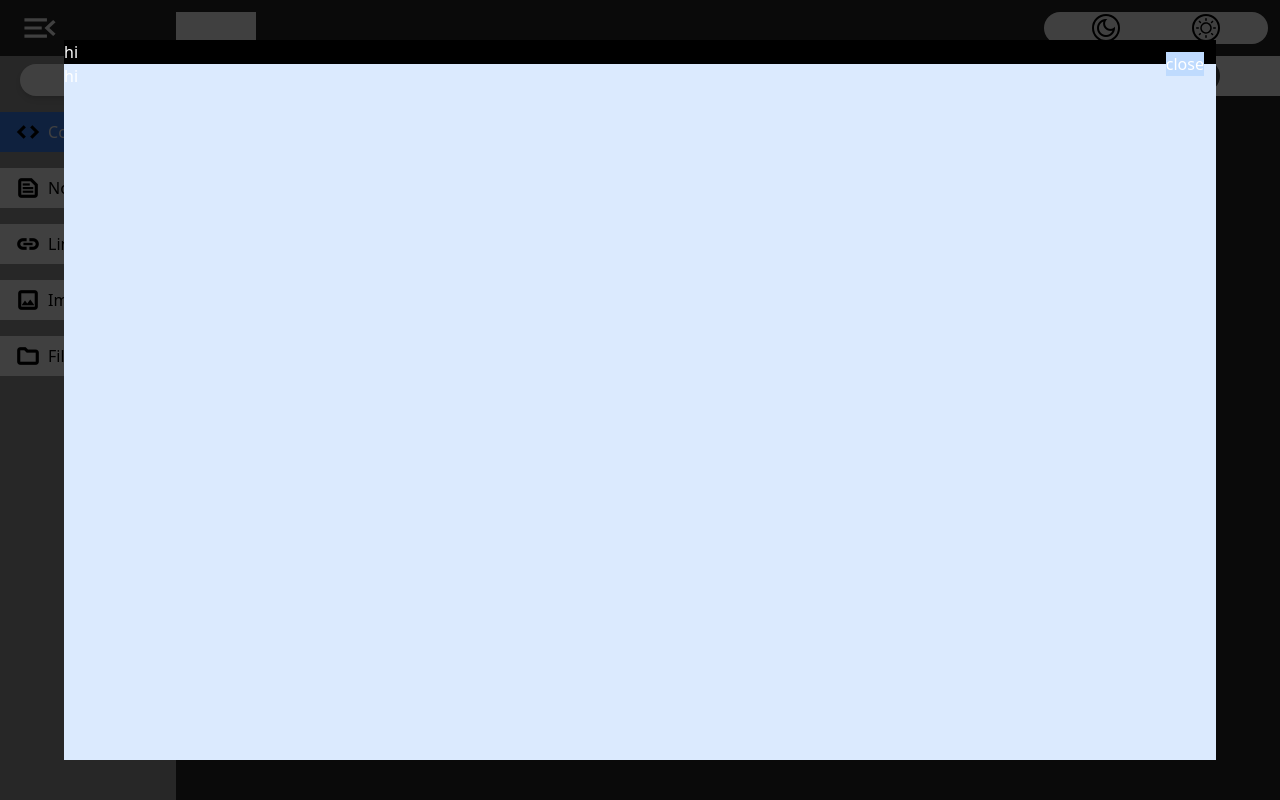
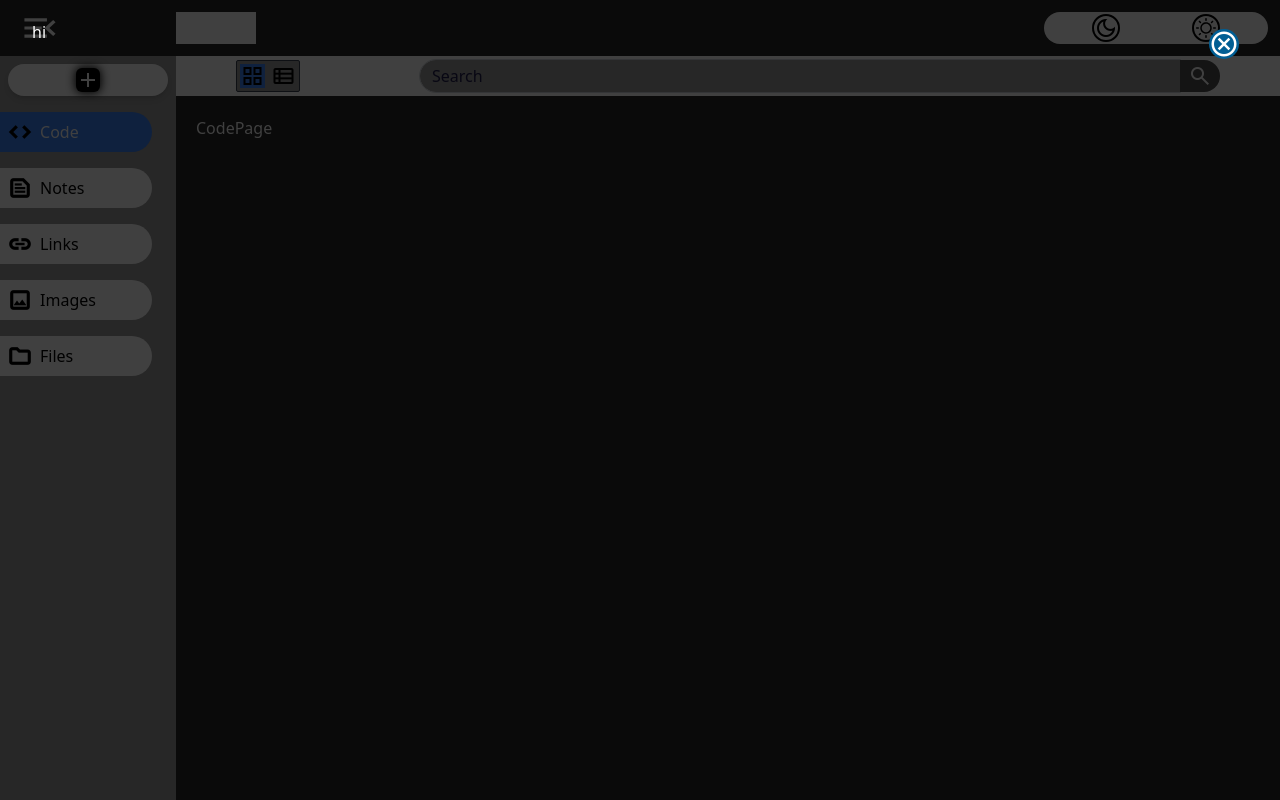
Before and after one commit to Ajay9330/webdrive, a React (Vite) app: page /codes in a window 1280 px wide. Built offline with nearby package versions, Linux system fonts and the light colour scheme.

Commit message:
Improved the sidebar

```diff
--- a/package.json
+++ b/package.json
@@ -12,6 +12,7 @@
   "dependencies": {
     "@reduxjs/toolkit": "^2.2.6",
     "classnames": "^2.5.1",
+    "highlight.js": "^11.10.0",
     "react": "^18.3.1",
     "react-dom": "^18.3.1",
     "react-redux": "^9.1.2",
--- a/src/App.jsx
+++ b/src/App.jsx
@@ -4,11 +4,11 @@ import viteLogo from '/vite.svg'
 import './App.css'
 import { Navigate, redirect, Route, Routes } from 'react-router-dom'
 import { Layout } from './Components/Layout'
-import  Codes  from './Components/Outletcomponents/Codes'
-import Files from './Components/Outletcomponents/Files'
-import Links from './Components/Outletcomponents/Links'
-import Images from './Components/Outletcomponents/Images'
-import Notes from './Components/Outletcomponents/Notes'
+import { CodePage } from './pages/CodePage'
+import { FilesPage } from './pages/FilesPage'
+import { LinkPage } from './pages/LinkPage'
+import { NotesPage } from './pages/NotesPage'
+import { ImagePage } from './pages/ImagePage'
 function App() {
 
   const [islogin,setlogin]=useState(true);
@@ -17,11 +17,11 @@ function App() {
     <Routes>
       {islogin &&
         <Route path='/' element={<Layout/>}>
-          <Route  path='codes' element={<Codes/>}/>
-          <Route path='files' element={<Files/>}/>
-          <Route path='links' element={<Links/>}/>
-          <Route path='notes' element={<Notes/>}/>
-          <Route path='images' element={<Images/>}/>
+          <Route  path='codes' element={<CodePage/>}/>
+          <Route path='files' element={<FilesPage/>}/>
+          <Route path='links' element={<LinkPage/>}/>
+          <Route path='notes' element={<NotesPage/>}/>
+          <Route path='images' element={<ImagePage/>}/>
         </Route>
       }
       <Route path='*' element={'<div>not found</div>'}/>
--- a/src/Components/Layout.jsx
+++ b/src/Components/Layout.jsx
@@ -1,4 +1,4 @@
-import React, { useEffect } from 'react';
+import React, { useEffect, useState } from 'react';
 import { SideBar } from './SideBar';
 import { Header } from './Header';
 import { Outlet } from 'react-router-dom';
@@ -7,8 +7,8 @@ import {Model} from './Model';
 import { useSelector } from 'react-redux';
 import { Search } from './Search';
 export const Layout=()=>{
-    const model=useSelector(state=>state.tools.isModelopen);
     const isopen=useSelector(state=>state.tools.isSidebaropen);
+
     useEffect(()=>{
 
     })
@@ -20,10 +20,9 @@ export const Layout=()=>{
 
             <div className='flex-1  h-[calc(100vh-56px)] bg-blue-500 text-white flex-col flex '>
                 <Search/>
-            <div className='bg-primary1 flex-1 text-white '>
+            <div className='bg-primary1 flex-1 overflow-auto text-white flex flex-wrap  p-5'>
                 <Outlet/>
             </div>
-            {model && <Model><div className='w-full h-full bg-blue-100'>hi</div></Model>}
             </div>
         </div>
         </>
--- a/src/Components/Model.jsx
+++ b/src/Components/Model.jsx
@@ -1,24 +1,18 @@
 import react, { useEffect } from 'react'
-import { useDispatch, useSelector } from 'react-redux';
-import {createPortal} from 'react-dom';
-import { store } from '../appstore/store';
-import { setModel } from '../appstore/reducers/accesblity';
-export const Model=({children})=>{
-    const v=useSelector(state=>state);
-    const dispatch=useDispatch();
+export const Model=({children,close})=>{
 
     return(
         <>
             <div className='absolute max-w-screen max-h-screen h-full w-full overflow-hidden
              bg-black left-0 bg-opacity-75 top-0 flex flex-col items-center justify-center'>
 
-                <div style={{animation:'zoomout', animationDuration:'.3s'}} className='max-h-[90%] overflow-hidden h-full w-full flex-1 bg-black max-w-[90%] text-white  '>
-                    <span onClick={()=>{dispatch(setModel(false))}} className=' relative top-3 right-3 float-right bg-blue-200  matirail-icons-outlined'>close</span>
-                    hi
+                <div style={{animation:'zoomout', animationDuration:'.3s'}} className='md:max-h-[95%] overflow-hidden h-full w-full flex-1  md:max-w-[95%] text-white  '>
+                    <span onClick={()=>{close(false);}} className='  relative top-3 right-3 float-right   '><button class="active:scale-100 scale-125 transition-all material-symbols-outlined bg-[#005e94] rounded-full">cancel</button></span>
+
                     {children}
                 </div>
             </div>
-            {/* {createPortal(<p>jjkbkbkb</p>,document.body)} */}
+
         </>
     );
 }
--- a/src/Components/Outletcomponents/Codes.jsx
+++ b/src/Components/Outletcomponents/Codes.jsx
@@ -1,10 +1,23 @@
-import React from 'react';
-
-  const Codes=()=>{
+import React, { useEffect, useRef } from 'react';
+import hljs from 'highlight.js/lib/common';
+  const Codes=({info})=>{
+    const coderef=useRef(null);
+    useEffect(()=>{
+        if(coderef.current){
+            hljs.highlightElement(coderef.current);
+        }
+    },info);
     return(
         <>
             <div>
-                Codes
+                <div>
+                    <pre>
+                        <code ref={coderef}>
+                            {info?.code}
+                        </code>
+                    </pre>
+                </div>
+
             </div>
         </>
     )
--- a/src/Components/SideBar.jsx
+++ b/src/Components/SideBar.jsx
@@ -1,28 +1,38 @@
-import React from "react";
+import React, { useState } from "react";
+import classNames from 'classnames';
 import { NavLink } from 'react-router-dom'
+import { useSelector,useDispatch } from "react-redux";
+import { Model } from "./Model";
+import { createPortal } from "react-dom";
 export const SideBar = () => {
+    const isopen=useSelector(state=>state.tools.isSidebaropen);
+    const dispach=useDispatch();
+    const [model,setModel]=useState(false);
+
     return (<>
         <div className="flex flex-col ">
-            <button className="  mt-2 flex items-center rounded-r-full shadow-md rounded-l-full h-8  bg-white   mx-5" style={{}}>
+            <button onClick={()=>(setModel(true))} className={classNames(" active:scale-95  mt-2 flex items-center rounded-r-full shadow-md rounded-l-full h-8  bg-white mx-1",{"mx-2":isopen})}>
                 <span class="material-symbols-outlined flex mx-auto shadow-[0px_0px_10px_1px_black] rounded-md  bg-black text-white">add</span>
             </button>
-            <ul className="flex-col flex gap-4 mt-4 pr-6">
-                <NavLink className=' navlinks ' to='/codes'>
-                    <span class=" text-black  font-bold material-symbols-outlined">code</span>Code
+            <ul className={classNames("flex-col flex gap-4 mt-4",{'pr-6':isopen})}>
+                <NavLink className={classNames('navlinks',{'md:rounded-full md:p-2 md:mx-1':!isopen})} to='/codes'>
+                    <span class=" text-black  font-bold material-symbols-outlined">code</span><span className={classNames({'md:hidden':!isopen})}>Code</span>
                 </NavLink>
-                <NavLink className='navlinks' to='/notes'>
-                    <span class=" text-black  font-bold material-symbols-outlined">text_snippet</span>Notes
+                <NavLink className={classNames('navlinks',{'md:rounded-full md:p-2 md:mx-1':!isopen})} to='/notes'>
+                    <span class=" text-black  font-bold material-symbols-outlined">text_snippet</span><span className={classNames({'md:hidden':!isopen})}>Notes</span>
                 </NavLink>
-                <NavLink className='navlinks' to='/links'>
-                    <span class=" text-black  font-bold material-symbols-outlined">link </span>Links
+                <NavLink className={classNames('navlinks',{'md:rounded-full md:p-2 md:mx-1':!isopen})} to='/links'>
+                    <span class=" text-black  font-bold material-symbols-outlined">link </span><span className={classNames({'md:hidden':!isopen})}>Links</span>
                 </NavLink>
-                <NavLink className='navlinks' to='images'>
-                <span class=" text-black  font-bold material-symbols-outlined">image</span>Images
+                <NavLink className={classNames('navlinks',{'md:rounded-full md:p-2 md:mx-1':!isopen})} to='images'>
+                <span class=" text-black  font-bold material-symbols-outlined">image</span><span className={classNames({'md:hidden':!isopen})}>Images</span>
                 </NavLink>
-                <NavLink className='navlinks' to='/files'>
-                    <span class=" text-black  font-bold material-symbols-outlined">folder</span>Files
+                <NavLink className={classNames('navlinks',{'md:rounded-full md:p-2 md:mx-1':!isopen})} to='/files'>
+                    <span class=" text-black  font-bold material-symbols-outlined">folder</span><span className={classNames({'md:hidden':!isopen})}>Files</span>
                 </NavLink>
             </ul>
+            {model && createPortal(<Model close={setModel}><div className='w-full h-full bg-black  md:bg-opacity-70'>hi</div></Model>,document.body)}
+
         </div>
 
     </>)
--- a/src/index.css
+++ b/src/index.css
@@ -4,7 +4,7 @@
 
 /* Sidebar */
 .navlinks{
-    @apply flex gap-2 bg-white p-2 font-medium  px-4 rounded-r-full hover:bg-blue-200 transition-all duration-200 items-center;
+    @apply flex gap-2 bg-white p-2 font-medium  rounded-r-full hover:bg-blue-200 transition-all duration-200 items-center ;
 
 }
 .navlinks.active{
--- /dev/null
+++ b/src/pages/CodePage.jsx
@@ -0,0 +1,12 @@
+import React, { useState } from 'react'
+import { Model } from '../Components/Model'
+import { createPortal } from 'react-dom'
+
+export const CodePage = () => {
+    const [model,setmodel]=useState(true);
+  return (
+    <div>CodePage
+         {model && createPortal(<Model close={setmodel} children={<div>hi</div>}/>,document.body)}
+    </div>
+  )
+}
--- /dev/null
+++ b/src/pages/FilesPage.jsx
@@ -0,0 +1,7 @@
+import React from 'react'
+
+export const FilesPage = () => {
+  return (
+    <div>FilesPage</div>
+  )
+}
--- /dev/null
+++ b/src/pages/ImagePage.jsx
@@ -0,0 +1,7 @@
+import React from 'react'
+
+export const ImagePage = () => {
+  return (
+    <div>ImagePage</div>
+  )
+}
--- /dev/null
+++ b/src/pages/LinkPage.jsx
@@ -0,0 +1,7 @@
+import React from 'react'
+
+export const LinkPage = () => {
+  return (
+    <div>LinkPage</div>
+  )
+}
--- /dev/null
+++ b/src/pages/NotesPage.jsx
@@ -0,0 +1,7 @@
+import React from 'react'
+
+export const NotesPage = () => {
+  return (
+    <div>NotesPage</div>
+  )
+}
```
Also changed, not shown: 1 other file (tests, documents, lock files or other folders).
